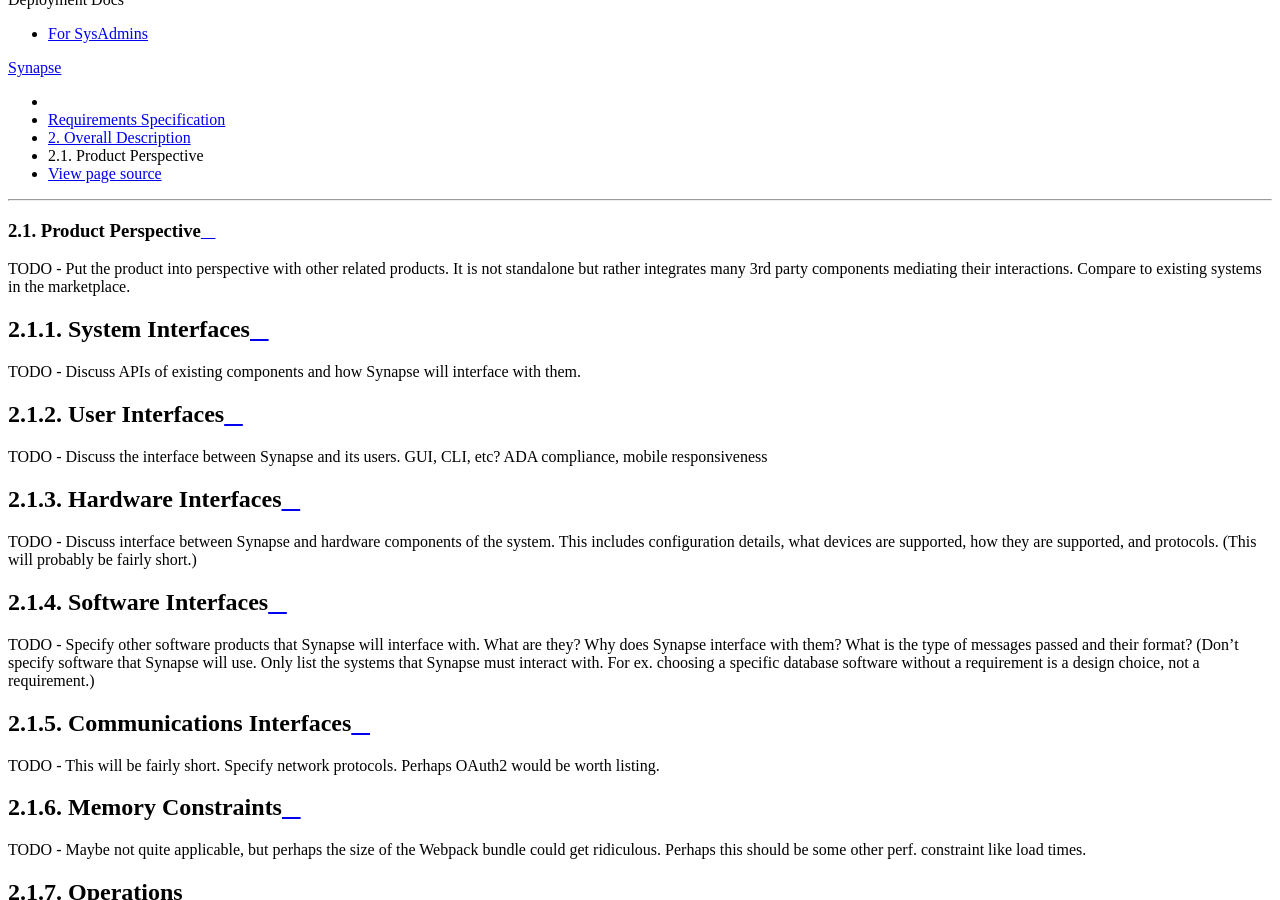
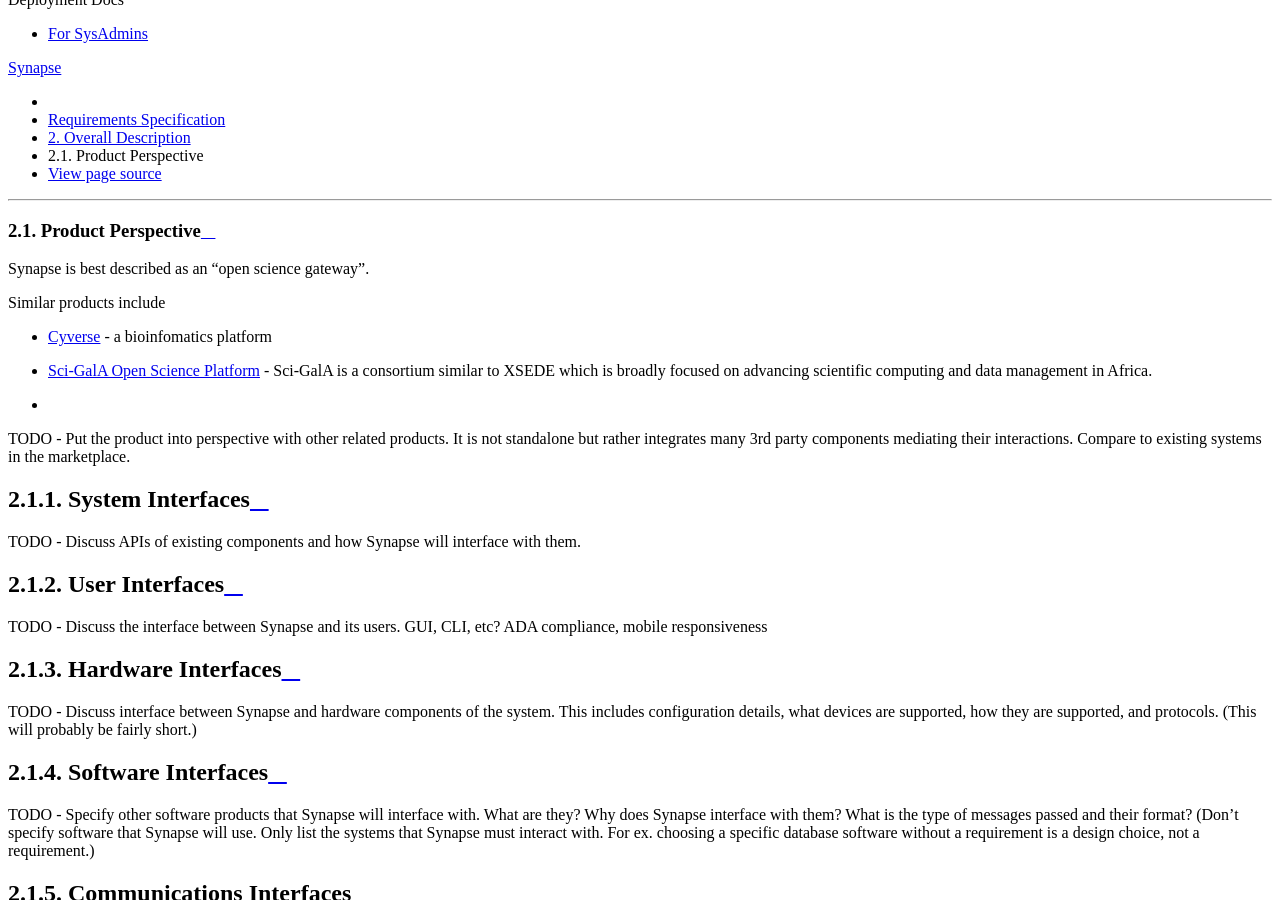
Before and after one commit to cnap-cobre/synapse-docs, a Sphinx documentation site: the page built from source/design/requirements/overall_description/perspective.rst, in a window 1280 px wide and 900 px high, scrolled down 794 px. Built offline with Sphinx 7.4.7 and the Read the Docs theme 2.0.0, drawn with Linux system fonts in a browser that asks for light colours.

Commit message:
docs: partial overall description

```diff
--- a/source/design/requirements/overall_description/perspective.rst
+++ b/source/design/requirements/overall_description/perspective.rst
@@ -1,5 +1,18 @@
 Product Perspective
 ===================
+
+Synapse is best described as an "open science gateway".
+
+Similar products include
+
+* `Cyverse <cyverse_>`_ - a bioinfomatics platform
+* `Sci-GalA Open Science Platform <scigala_>`_ - Sci-GalA is a
+  consortium similar to XSEDE which is broadly focused on advancing
+  scientific computing and data management in Africa.
+*
+
+.. _cyverse: http://www.cyverse.org/
+.. _scigala: http://www.sci-gaia.eu/osp/
 
 TODO - Put the product into perspective with other related products.  It
 is not standalone but rather integrates many 3rd party components mediating
```
